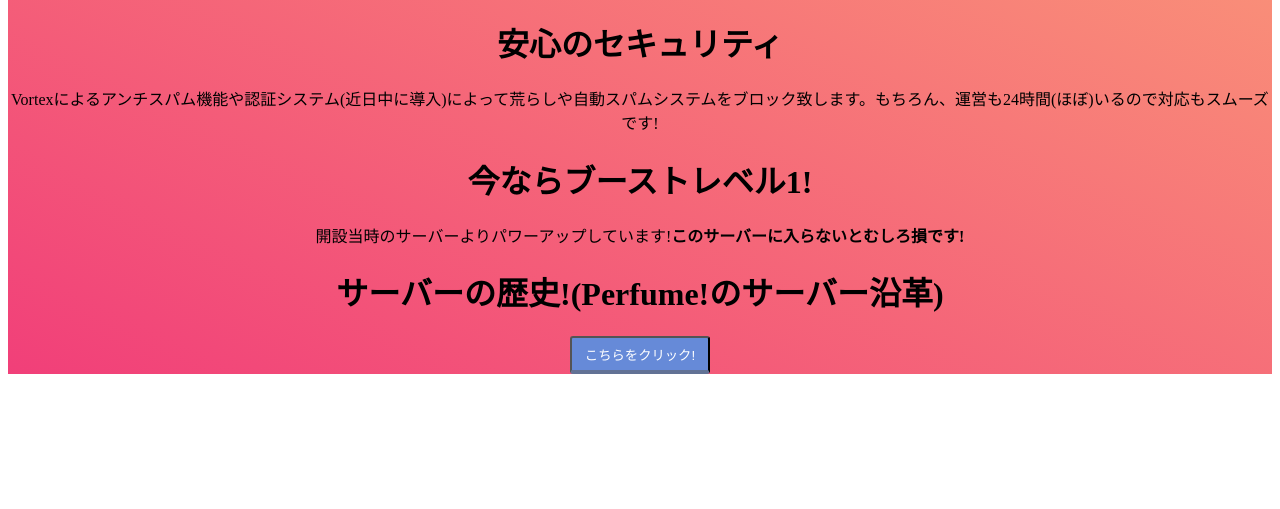
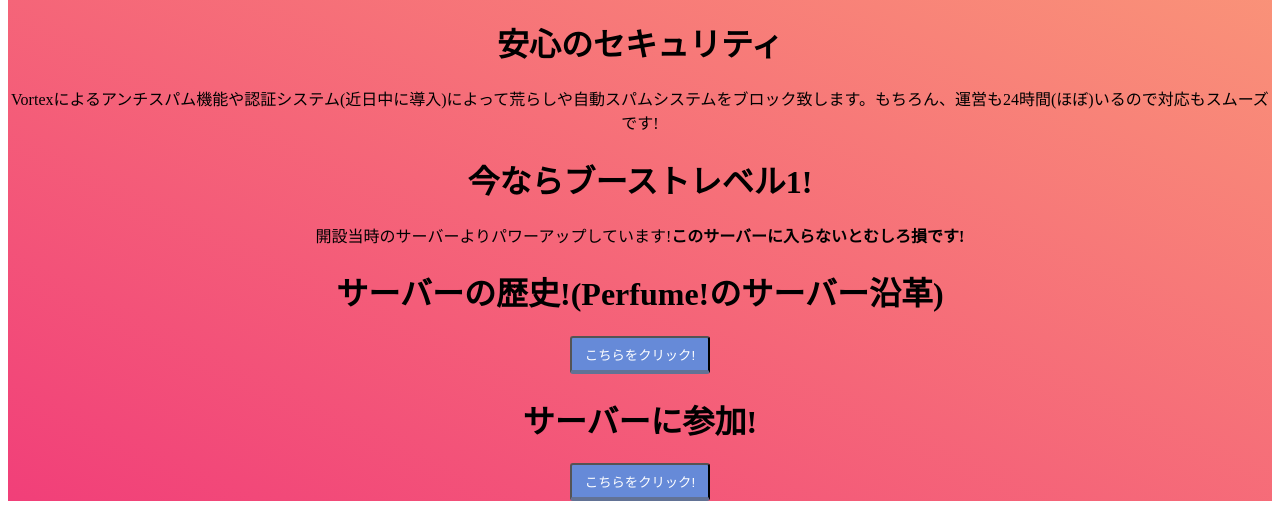
Before and after one commit to Sounyan/perfume, a website: page public/index.html in a window 1280 px wide. Shown: the part 728-1237 px from the top of the page. Before the commit the page ends 1110 px from the top, so only its background shows below. Drawn offline with Linux system fonts and the light colour scheme; a web font is replaced by a local one.

Commit message:
Update index.html

```diff
--- a/public/index.html
+++ b/public/index.html
@@ -35,6 +35,8 @@
 <p>開設当時のサーバーよりパワーアップしています!<b>このサーバーに入らないとむしろ損です!</b></p>
 <h1>サーバーの歴史!(Perfume!のサーバー沿革)</h1>
 <button type="button" class="btn-square" onclick="location.href='https://discord-perfume.herokuapp.com/history.html'">こちらをクリック!</button>
+<h1>サーバーに参加!</h1>
+<button type="button" class="btn-square" onclick="location.href='https://discord-perfume.herokuapp.com/joinserver.html'">こちらをクリック!</button>
 </center>
 </body>
 </div>
```
